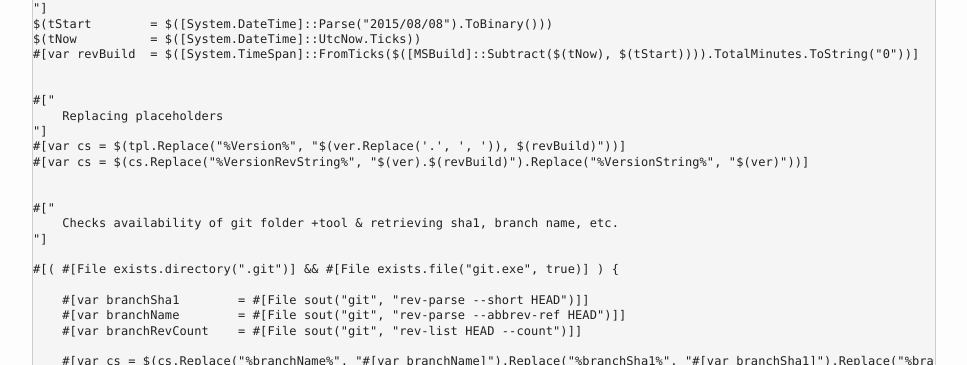
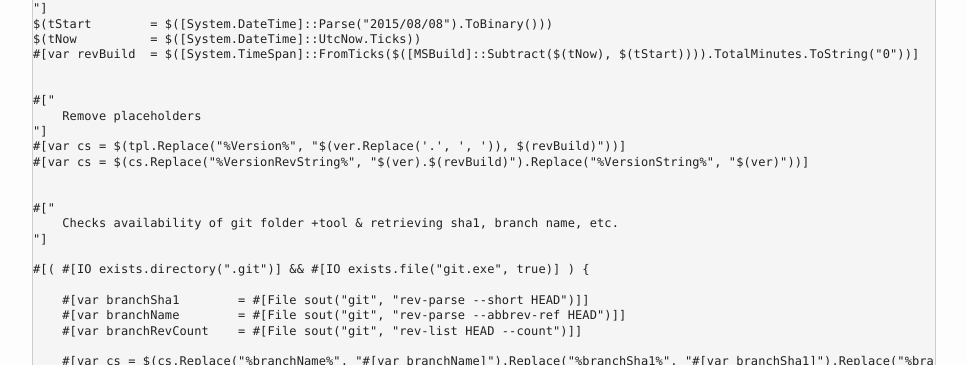
Before and after one commit to 3F/web.vsSBE, a Jekyll site: the page built from _doc/Examples/Version number.md, in a window 1280 px wide and 1400 px high, scrolled down 2348 px. Shown: the part 412-777 px from the top of the window, without its empty margins (156-1123 px from the left). Built offline with Jekyll 4.4.1, drawn with Linux system fonts in a browser that asks for light colours; nearby versions of some CDN libraries; Markdown is read by kramdown in place of the engine named in the settings; comment, search, counter and statistics services are not loaded; some of the changed text lies outside the part shown.

Commit message:
#[File -> #[IO

```diff
--- a/_doc/Examples/Version number.md
+++ b/_doc/Examples/Version number.md
@@ -144,7 +144,7 @@
 
 
 #["
-    Replacing placeholders
+    Remove placeholders
 "]
 #[var cs = $(tpl.Replace("%Version%", "$(ver.Replace('.', ', ')), $(revBuild)"))]
 #[var cs = $(cs.Replace("%VersionRevString%", "$(ver).$(revBuild)").Replace("%VersionString%", "$(ver)"))]
@@ -154,7 +154,7 @@
     Checks availability of git folder +tool & retrieving sha1, branch name, etc.
 "]
 
-#[( #[File exists.directory(".git")] && #[File exists.file("git.exe", true)] ) {
+#[( #[IO exists.directory(".git")] && #[IO exists.file("git.exe", true)] ) {
 
     #[var branchSha1        = #[File sout("git", "rev-parse --short HEAD")]]
     #[var branchName        = #[File sout("git", "rev-parse --abbrev-ref HEAD")]]
```
